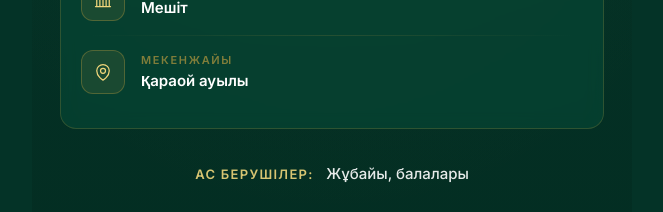
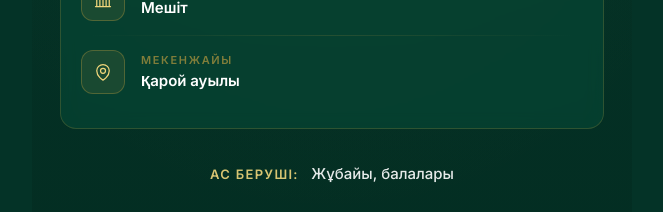
Before and after one commit to md-events/invite, a plain HTML site: page index.html in a window 1280 px wide. Shown: the part 732-944 px from the top of the page, without its empty margins (308-971 px from the left). Drawn offline with nearby package versions, Linux system fonts and the light colour scheme; a web font is replaced by a local one.

Commit message:
update invitation site details

```diff
--- a/index.html
+++ b/index.html
@@ -339,7 +339,7 @@
                     <div>
                         <p class="text-[11px] text-gold-500/60 uppercase tracking-[0.15em] font-semibold mb-0.5">
                             Мекенжайы</p>
-                        <p class="text-white font-semibold text-[15px]">Қараой ауылы</p>
+                        <p class="text-white font-semibold text-[15px]">Қарой ауылы</p>
                     </div>
                 </div>
 
@@ -348,7 +348,7 @@
             <!-- ═══ 5.5. Ас берушілер ═══ -->
             <div class="anim-up d5 text-center mb-7">
                 <span class="text-gold-400/90 font-semibold uppercase tracking-[0.1em] text-[13px] mr-2">Ас
-                    берушілер:</span>
+                    беруші:</span>
                 <span class="text-white/90 font-medium text-[15px]">Жұбайы, балалары</span>
             </div>
 
```
